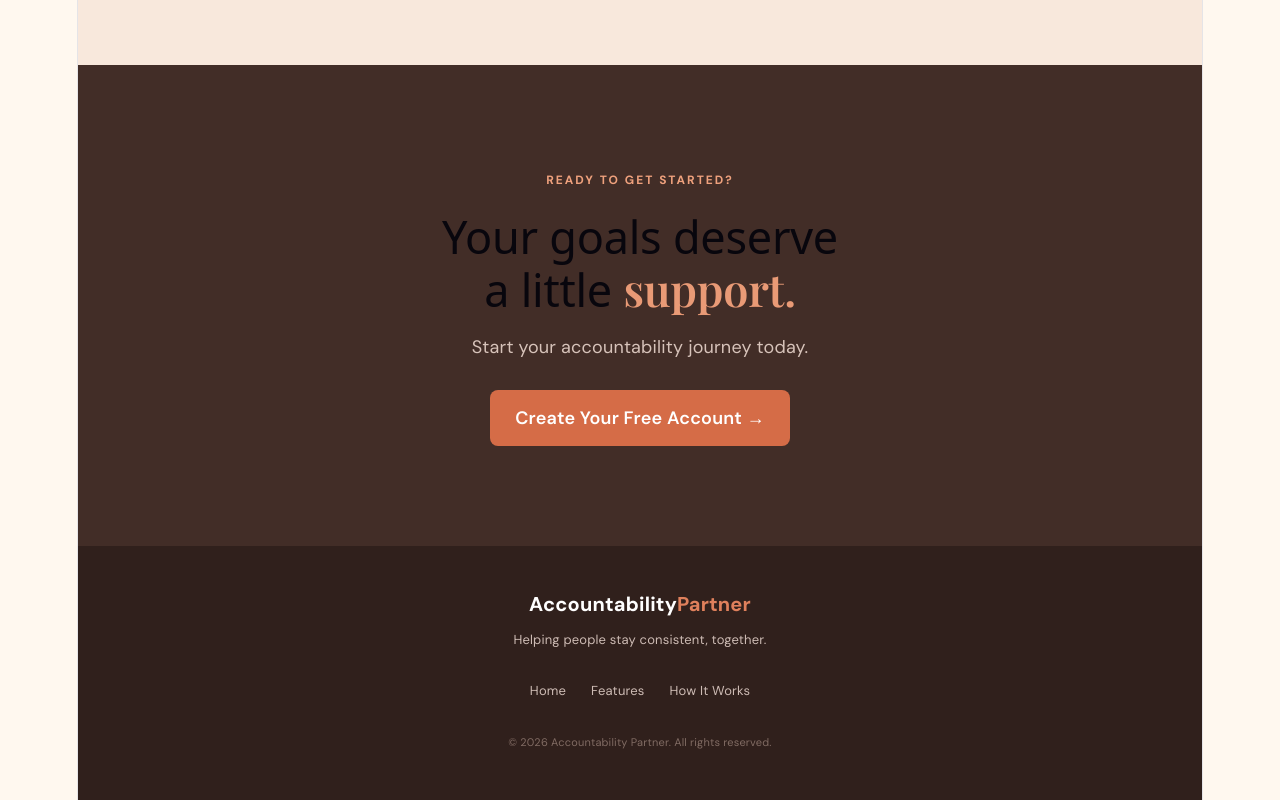
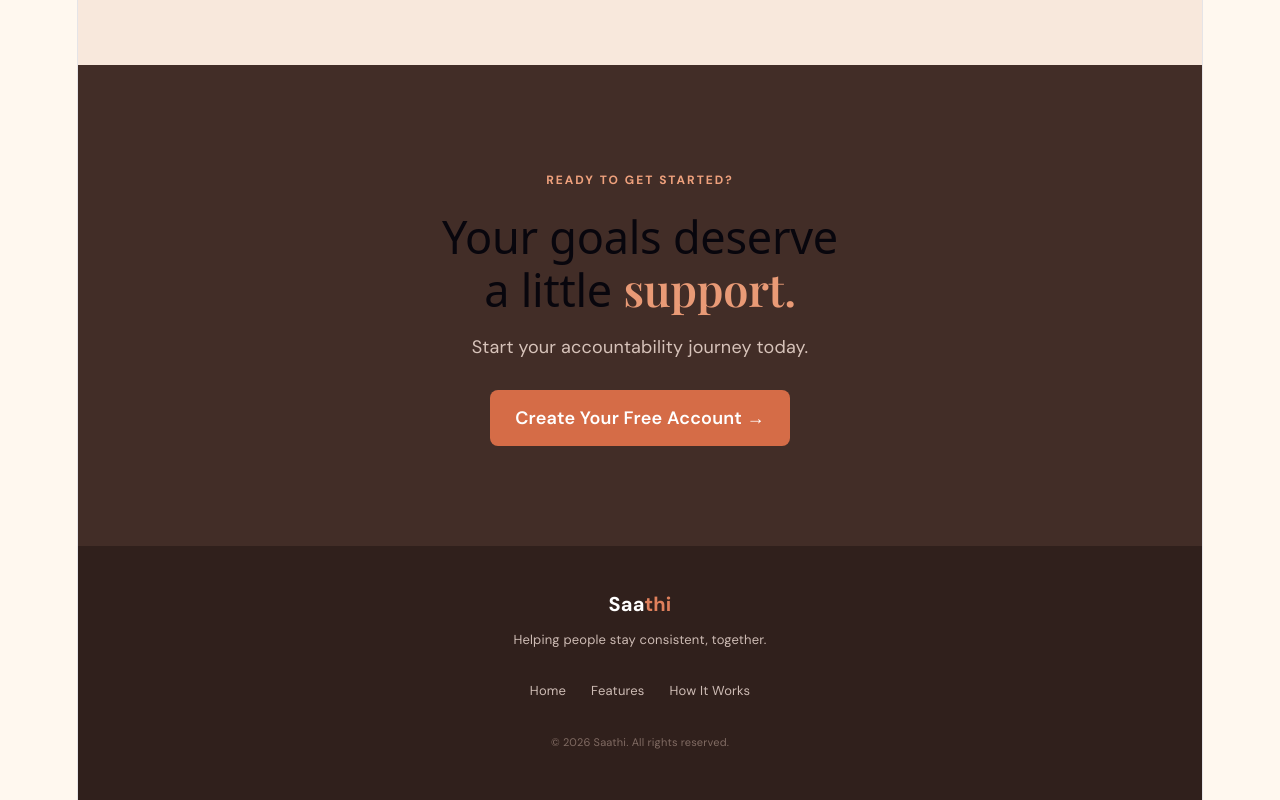
Before and after one commit to jenial619/Accountability_Partner_, a React app in the folder frontend/: page / in a window 1280 px wide. Shown: the part 2016-2816 px from the top of the page. Built offline with nearby package versions, Linux system fonts and the light colour scheme; the HTML template or start-up script is replaced by a standard one; a web font is replaced by a local one.

Commit message:
changes made to landingpage

```diff
--- a/frontend/src/pages/LandingPages.jsx
+++ b/frontend/src/pages/LandingPages.jsx
@@ -255,7 +255,7 @@ function LandingPage() {
       <footer>
 
         <div className="footer-logo">
-          Accountability<span>Partner</span>
+          Saa<span>thi</span>
         </div>
 
         <p>
@@ -269,7 +269,7 @@ function LandingPage() {
         </div>
 
         <div className="copyright">
-          © 2026 Accountability Partner. All rights reserved.
+          © 2026 Saathi. All rights reserved.
         </div>
 
       </footer>
```
